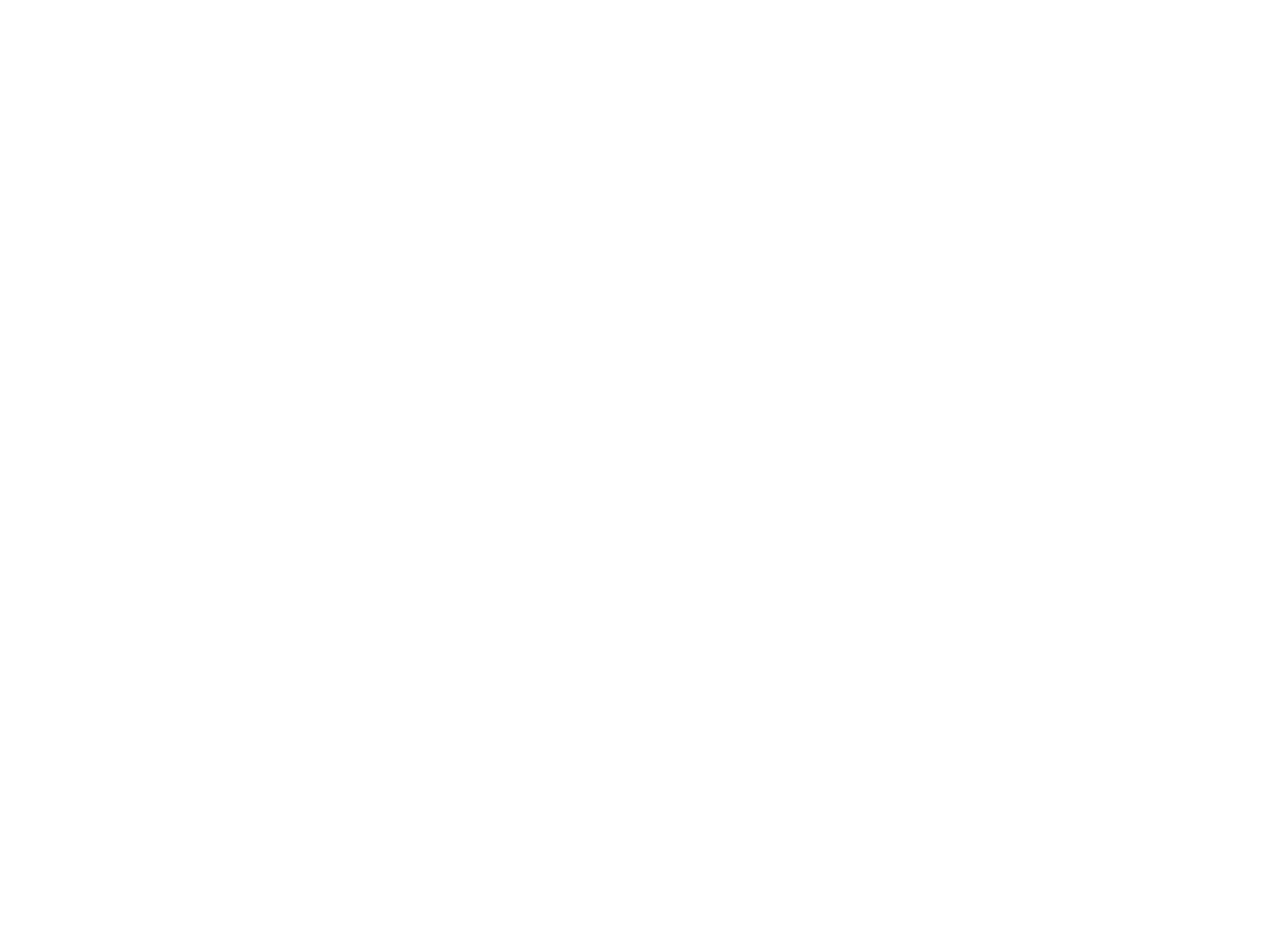
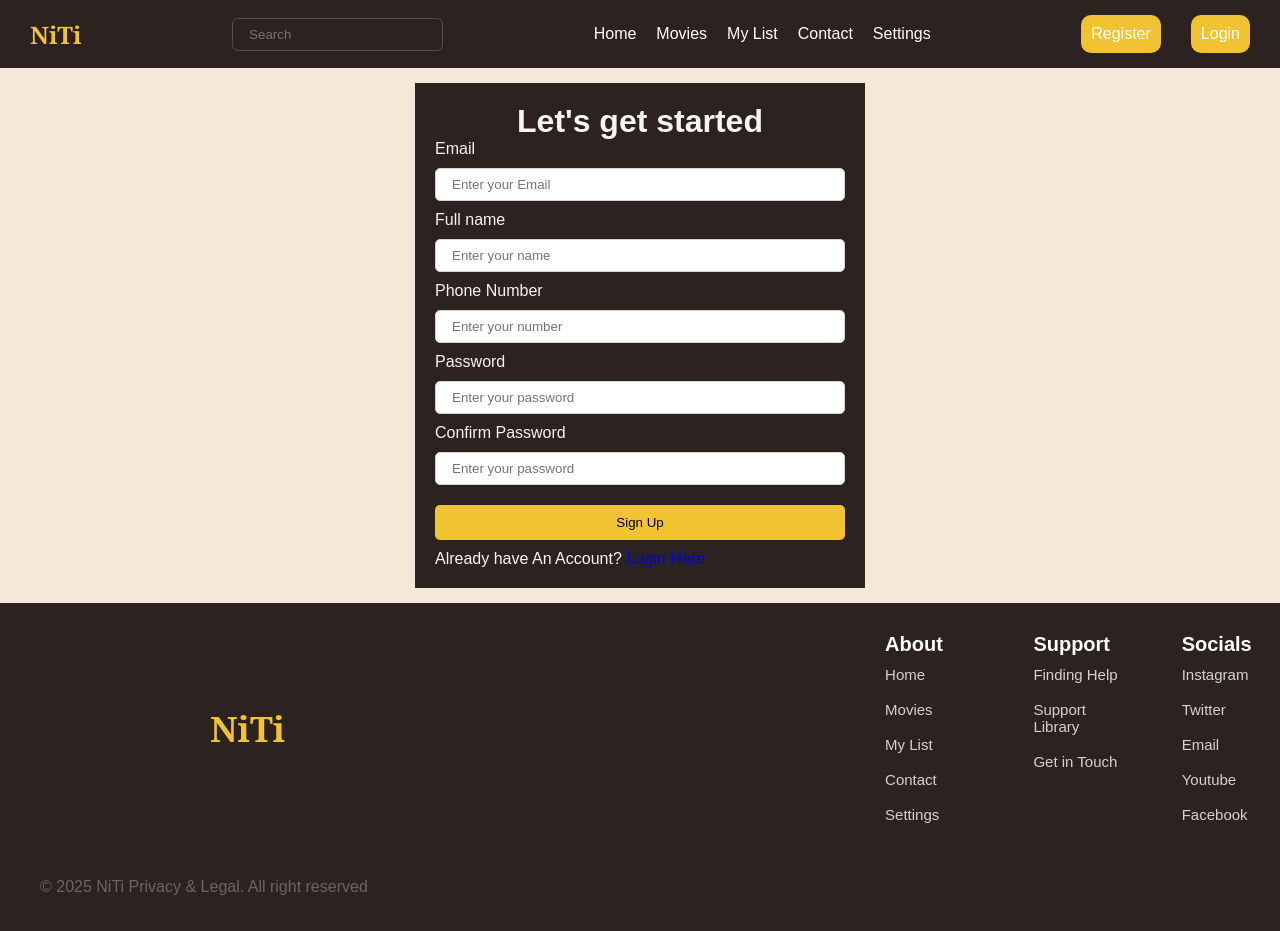
Before and after one commit to lscblack/Movie-Websites, a plain HTML site: page register.html in a window 1280 px wide. Before the commit the page ends 800 px from the top, so only its background shows below. Drawn offline with Linux system fonts and the light colour scheme.

Commit message:
just done with registration form

```diff
--- a/index.css
+++ b/index.css
@@ -37,6 +37,9 @@ nav{
 .click{
     display: flex;
     gap: 30px;
+}
+.click a{
+    text-decoration: none;
 }
 .first{
     background: #F1C232;
--- a/landing.css
+++ b/landing.css
@@ -43,6 +43,9 @@ nav{
 .click{
     display: flex;
     gap: 30px;
+}
+.click a{
+    text-decoration: none;
 }
 .first{
     background: #F1C232;
--- a/register.css
+++ b/register.css
@@ -0,0 +1,135 @@
+*
+{
+     margin: 0px;
+    padding: 0px;
+    box-sizing: border-box;
+}
+body{
+    font-family: sans-serif;
+    background: #F5E8D8;
+}
+nav{
+    display: flex;
+    justify-content: space-between;
+    align-items: center;
+    padding: 15px 30px;
+    background: #2c2320;
+    top: 0;
+    position: sticky;
+
+
+}
+.logo{
+    color: #F1C232;
+    font-family: Georgia;
+}
+.input input{
+    background-color: transparent;
+    padding: 8px 16px;
+    border-radius: 6px;
+    border: 1px solid;
+    color: white;
+    max-width:1000px ;
+    border-color: rgb(80, 78, 78);
+}
+.link{
+    display: flex;
+    gap: 20px;
+}
+.link a{
+    color: white;
+    text-decoration: none;
+}
+.click{
+    display: flex;
+    gap: 30px;
+}
+.click a{
+    text-decoration: none;
+}
+.first{
+    background: #F1C232;
+    color: white;
+    border-radius: 10px;
+    padding: 10px;
+    border: none;
+}
+.second{
+    background: #F1C232;
+    color: white;
+    border-radius: 10px;
+    padding: 10px;
+    border: none;
+}
+.registration{
+    background-color: #2c2320;
+    padding: 20px;
+    color: whitesmoke;
+    max-width: 450px;
+    margin: 15px auto ;
+}
+.registration h1{
+    text-align: center;
+}
+.registration input{
+    padding: 8px 16px;
+    box-sizing: border-box;
+    width: 100%;
+    border-radius: 5px;
+    border: 1px solid lightgrey;
+    margin: 10px auto;
+}
+.button{
+    padding: 10px;
+    box-sizing: border-box;
+    width: 100%;
+    border: none;
+    border-radius: 5px;
+    margin: 10px auto;
+    background-color: #F1C232;
+}
+.sign{
+    display: flex;
+    gap: 5px;
+    align-items: center;
+}
+.sign .link{
+    text-decoration: none;
+}
+footer{
+    background-color: #2c2320;
+    color: white;
+    padding: 5px 10px;
+}
+.container{
+    display: flex;
+    gap: 600px;
+    align-items: center;
+    height: 30vh;
+}
+.watch h2{
+    color: #F1C232;
+    font-family: Georgia;
+    margin-left:200px;
+    font-size: 35px;
+}
+.right{
+    display: grid;
+    gap: 60px;
+    grid-template-columns: repeat(3,1fr);
+}
+.right h3{
+    font-size: 20px;
+    margin-bottom: 10px;
+}
+.right a{
+    text-decoration: none;
+    font-size: 15px;
+    color: lightgrey;
+    display: flex;
+}
+.copyright{
+    margin: 30px;
+    color: rgb(107, 100, 100);
+    text-align: start;
+}
--- a/register.html
+++ b/register.html
@@ -0,0 +1,85 @@
+<!DOCTYPE html>
+<html lang="en">
+<head>
+    <meta charset="UTF-8">
+    <meta name="viewport" content="width=device-width, initial-scale=1.0">
+    <title>Watch now</title>
+    <link rel="stylesheet" href="register.css">
+</head>
+<body>
+   <nav>
+        <div class="logo">
+            <h1>NiTi</h1>
+        </div>
+        <div class="input">
+            <input type="text" placeholder="Search">
+        </div>
+        <div class="link">
+            <a href="index.html">Home</a>
+            <a href="landing.html">Movies</a>
+            <a href="mylist.html">My List</a>
+            <a href="contact.html">Contact</a>
+            <a href="settings.html">Settings</a>
+        </div>
+        <div class="click">
+           <a href="register.html" class="first">Register</a>
+            <a href="" class="second">Login</a>
+        </div>
+    </nav>
+    <main>
+        <div class="registration">
+            <h1>Let's get started</h1>
+            <label for="">Email</label>
+            <input type="text" placeholder="Enter your Email">
+             <label for="">Full name</label>
+            <input type="text" placeholder="Enter your name">
+             <label for="">Phone Number</label>
+            <input type="text" placeholder="Enter your number">
+             <label for="">Password</label>
+            <input type="password" placeholder="Enter your password">
+             <label for="">Confirm Password</label>
+            <input type="password" placeholder="Enter your password">
+            <button class="button">Sign Up</button>
+            <div class="sign">
+                <p>Already have An Account?</p>
+                <a class="link" href="login.html" target="_blank" rel="noopener noreferrer">Login Here</a>
+            </div>
+
+        </div>
+    </main>
+    <footer class="about">
+        <div class="container">
+            <div class="watch">
+                <h2>NiTi</h2>
+            </div>
+            <div class="right">
+                <div class="links">
+                    <h3>About</h3>
+                  <a href="">Home</a><br>
+                  <a href="">Movies</a><br>
+                  <a href="">My List</a><br>
+                  <a href="">Contact</a><br>
+                  <a href="">Settings</a>
+                </div>
+                 <div class="links">
+                    <h3>Support</h3>
+                  <a href="">Finding Help</a><br>
+                  <a href="">Support Library</a><br>
+                  <a href="">Get in Touch</a>
+                </div>
+                 <div class="links">
+                    <h3>Socials</h3>
+                  <a href="">Instagram</a><br>
+                  <a href="">Twitter</a><br>
+                  <a href="">Email</a><br>
+                  <a href="">Youtube</a><br>
+                  <a href="">Facebook</a>
+                </div>
+            </div>
+        </div>
+        <div class="copyright">
+            <p>&copy; 2025 NiTi Privacy & Legal. All right reserved</p>
+        </div>
+    </footer>
+</body>
+</html>
```
Also changed, not shown: index.html (+2 -2 lines), landing.html (+2 -2 lines).
